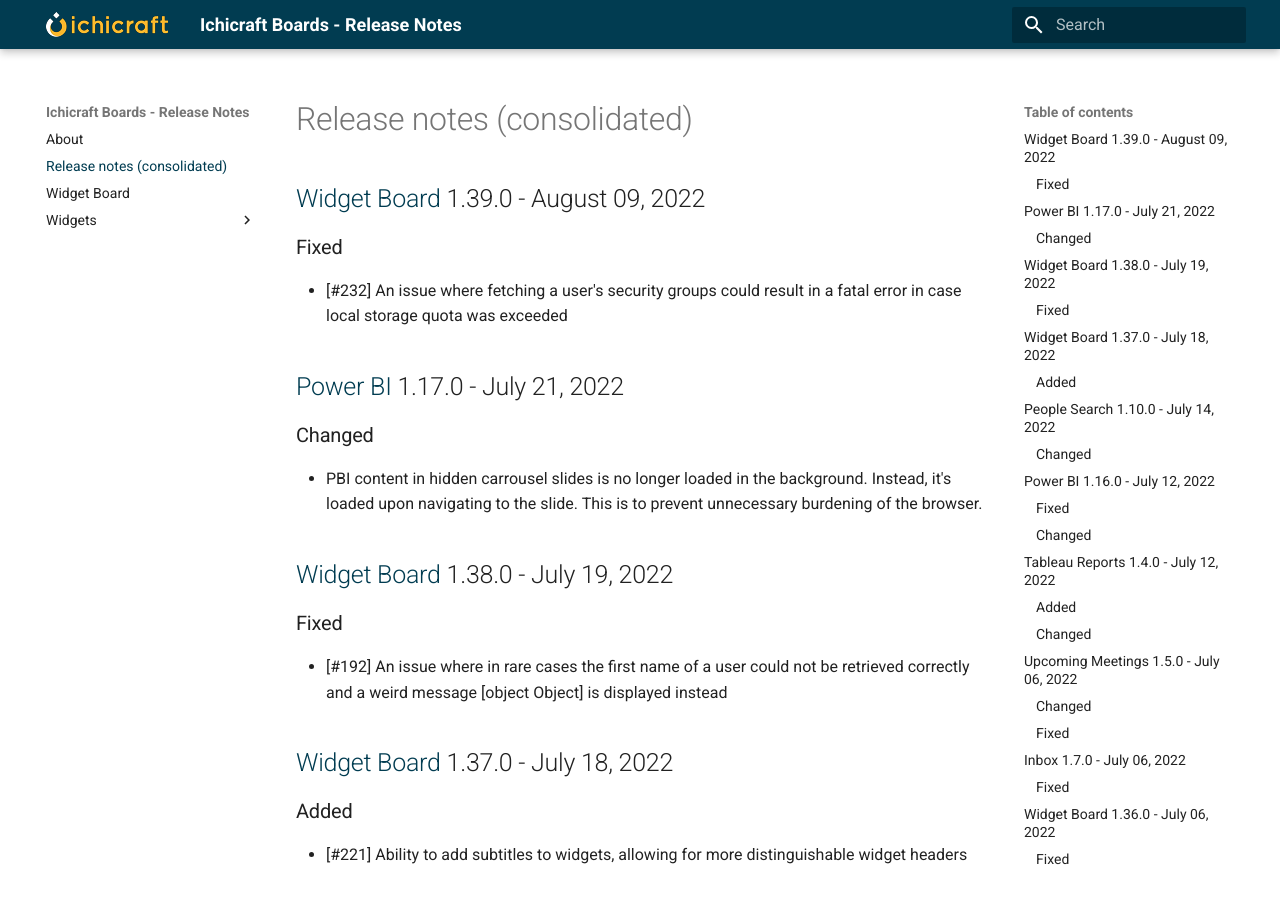
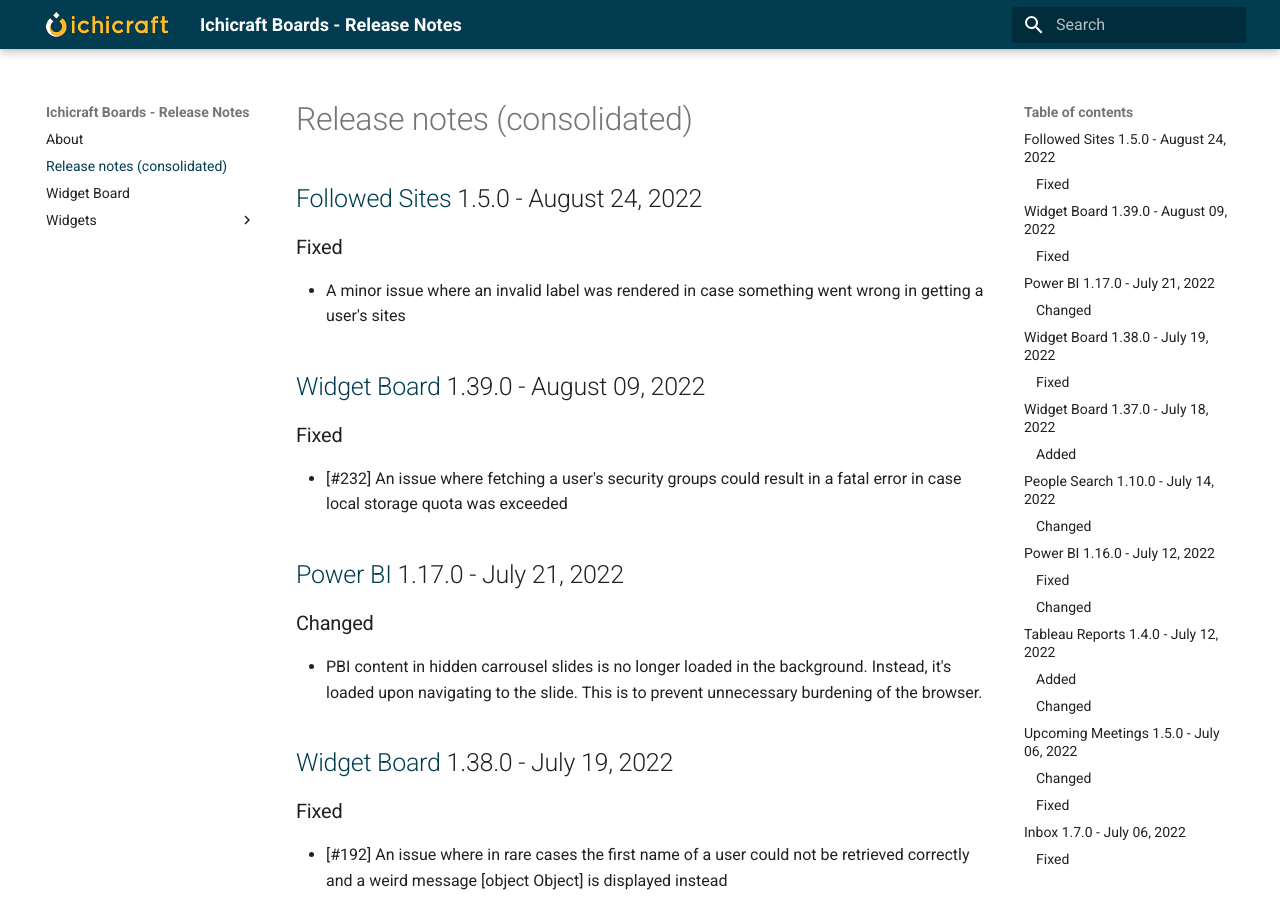
Before and after one commit to ichicraft/widgets-docs, an MkDocs documentation site: the page built from docs/Release-notes-(consolidated).md, in a window 1280 px wide and 900 px high. Built offline with MkDocs 1.6.1 and Material for MkDocs 9.7.7, drawn with Linux system fonts in a browser that asks for light colours.

Commit message:
Release notes updated by BuildService

```diff
--- a/docs/Release-notes-(consolidated).md
+++ b/docs/Release-notes-(consolidated).md
@@ -1,3 +1,8 @@
+## [Followed Sites](./Widgets/Followed Sites.md) 1.5.0 - August 24, 2022
+
+### Fixed
+- A minor issue where an invalid label was rendered in case something went wrong in getting a user&#x27;s sites
+
 ## [Widget Board](./Widget Board.md) 1.39.0 - August 09, 2022
 
 ### Fixed
```
Also changed, not shown: docs/Widgets/Followed Sites.md (+5 -0 lines).
